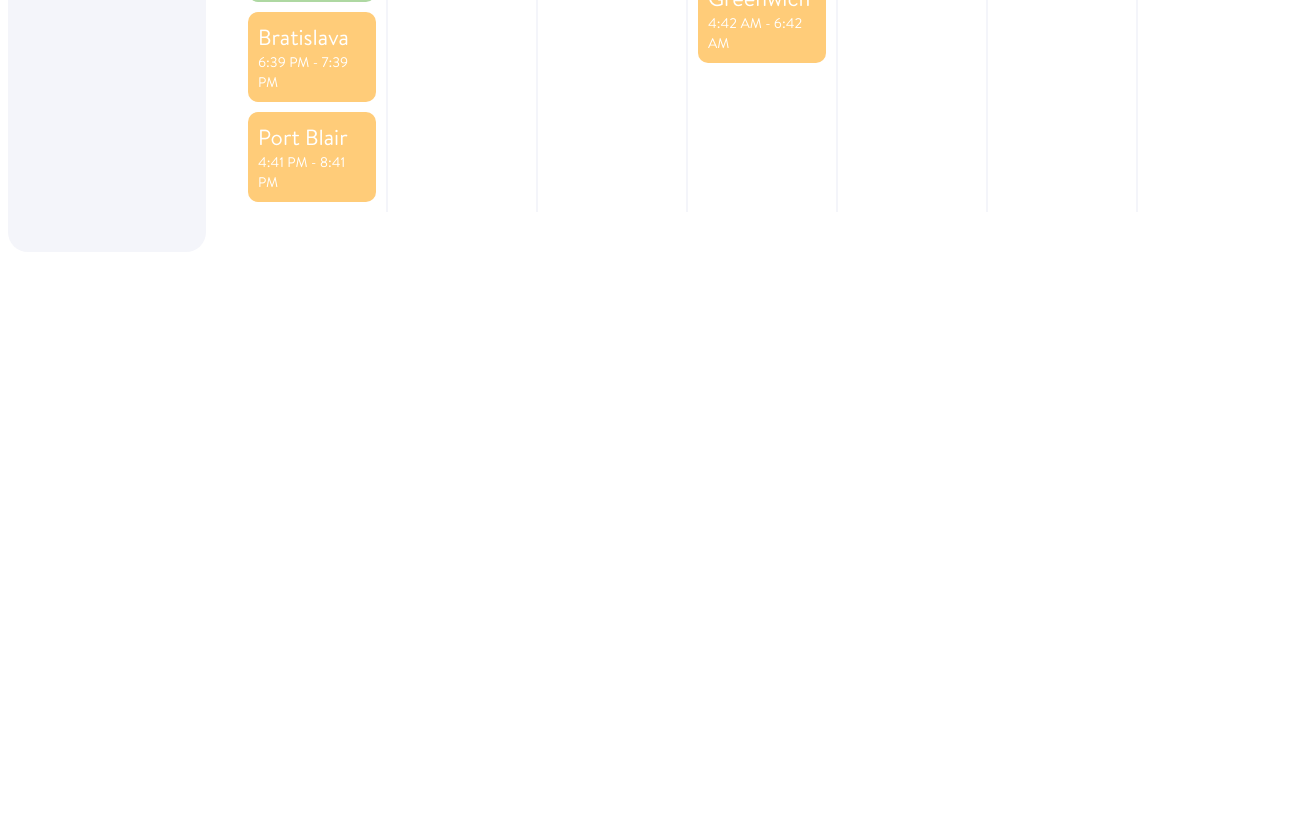
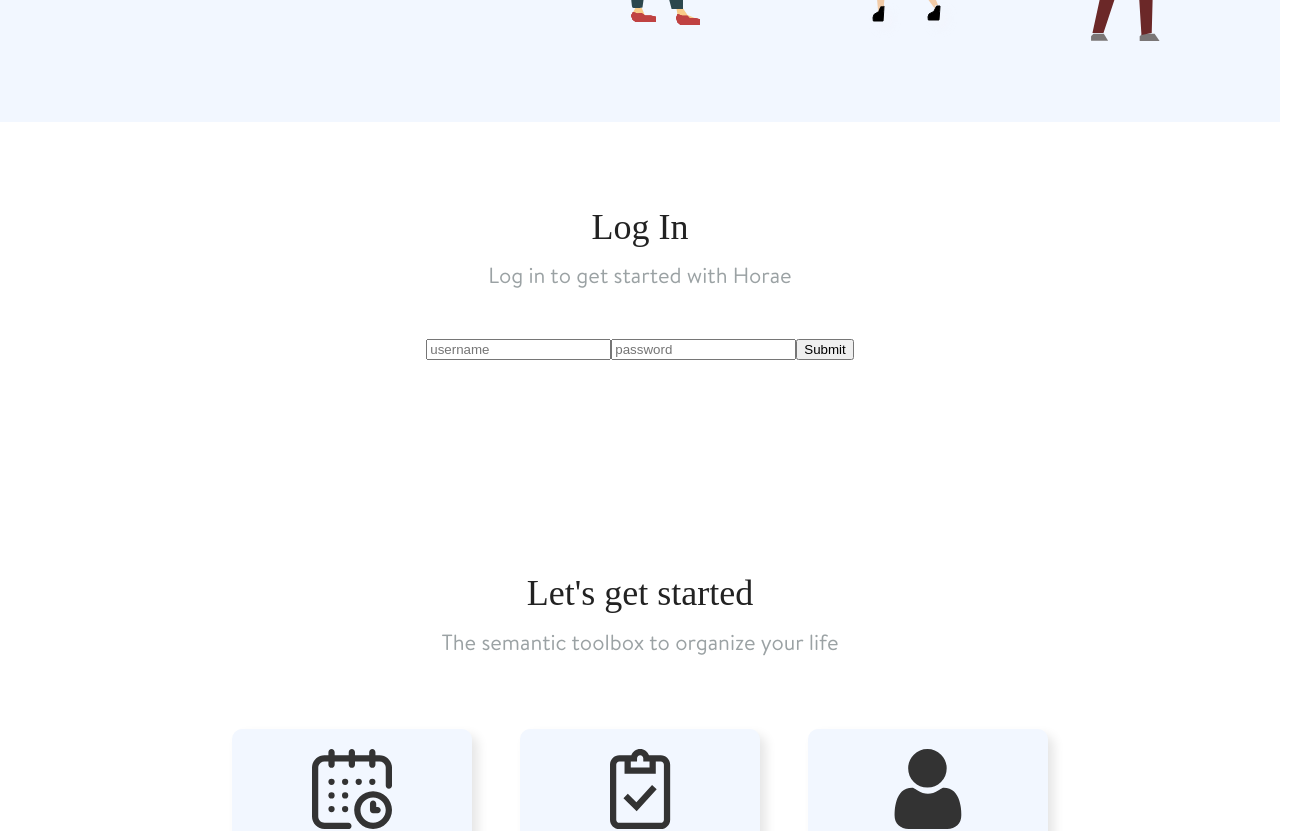
Before and after one commit to msamadpo/Horae, a React (Create React App) app in the folder client/: page / in a window 1280 px wide. Before the commit this address led to /calendar. Shown: the part 760-1591 px from the top of the page, 1312 px wide, since content can reach past the window. Before the commit the page ends 1020 px from the top, so only its background shows below. Built offline with nearby package versions, Linux system fonts and the light colour scheme; a web font is replaced by a local one.

Commit message:
boiler plate login section code

```diff
--- a/client/src/App.tsx
+++ b/client/src/App.tsx
@@ -1,5 +1,6 @@
 import React, { useReducer } from 'react';
 import HoraeApp from 'components/HoraeApp';
+import Marketing from 'components/Marketing';
 import mockData from 'assets/data/mockUserData.json';
 
 import globalReducer from 'context/GlobalReducer';
@@ -11,7 +12,7 @@
   const [state, dispatch] = useReducer(globalReducer, mockData);
   return (
     <GlobalContext.Provider value={{ data: state, dispatch }}>
-      <HoraeApp />
+      <Marketing />
     </GlobalContext.Provider>
   );
 }
--- /dev/null
+++ b/client/src/components/Marketing/Login/Login.tsx
@@ -0,0 +1,32 @@
+import React from 'react';
+
+import Section from 'components/Marketing/Section';
+
+function Login() {
+  const handleFormSubmit = (event: React.FormEvent<HTMLFormElement>) => {
+    event.preventDefault();
+    const inputs: HTMLInputElement[] = Array.from(
+      event.currentTarget.getElementsByTagName('input')
+    );
+    const formData = { email: '', password: '' };
+    inputs.forEach((input) => {
+      const { name, value } = input;
+      (formData as any)[name] = value;
+    });
+    console.log(`email: ${formData.email}, password: ${formData.password}`);
+  };
+
+  return (
+    <Section title="Log In" subtitle="Log in to get started with Horae">
+      <div>
+        <form onSubmit={handleFormSubmit}>
+          <input type="email" name="email" placeholder="username" />
+          <input type="password" name="password" placeholder="password" />
+          <input type="submit" />
+        </form>
+      </div>
+    </Section>
+  );
+}
+
+export default Login;
--- /dev/null
+++ b/client/src/components/Marketing/Login/index.ts
@@ -0,0 +1 @@
+export { default } from 'components/Marketing/Login/Login';
--- a/client/src/components/Marketing/Marketing.tsx
+++ b/client/src/components/Marketing/Marketing.tsx
@@ -3,12 +3,14 @@
 import Hero from 'components/Marketing/Hero';
 import About from 'components/Marketing/About';
 import Product from 'components/Marketing/Product';
+import Login from 'components/Marketing/Login';
 
 function Marketing() {
   return (
     <div>
       <NavBar />
       <Hero />
+      <Login />
       <About />
       <Product />
     </div>
```
